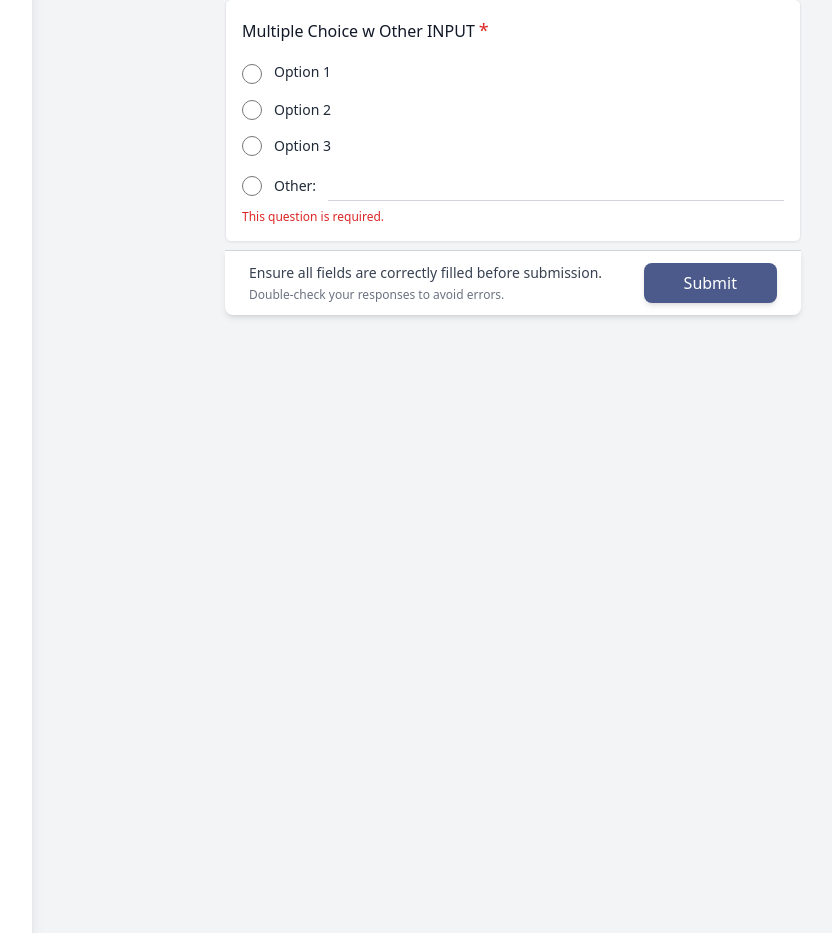
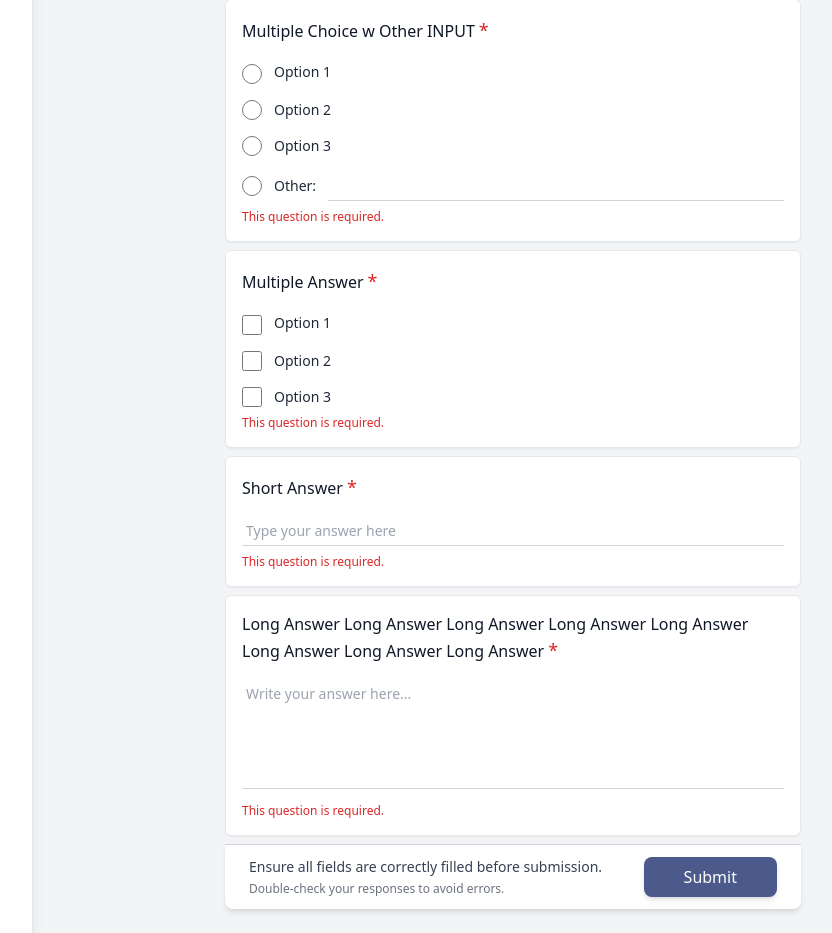
Before and after one commit to BOBLATONIO/ProjectAlumni, a Laravel app: page /questionnaire in a window 1280 px wide. Shown: the part 716-1649 px from the top of the page, without its empty margins (287-1119 px from the left). Run offline with Laravel 12, Linux system fonts and the light colour scheme.

Commit message:
Update Questionnaire

```diff
--- a/resources/views/client/survey-form.blade.php
+++ b/resources/views/client/survey-form.blade.php
@@ -121,6 +121,71 @@
                     <div class="text-xs mt-2 text-red-600 dark:text-red-400">This question is required.</div>
                 </div>
 
+                {{-- multiple answer (checkbox) --}}
+                <div id="question2"
+                    class="w-full max-w-xl bg-white dark:bg-[#252728] p-4 rounded-md shadow-sm border border-gray-200 dark:border-gray-700">
+
+                    <p class="text-base font-medium text-gray-900 dark:text-gray-200 mb-4">
+                        Multiple Answer<span class="text-red-600 text-lg ml-1">*</span>
+                    </p>
+
+                    <div class="space-y-4 text-gray-800 dark:text-gray-300">
+                        <label class="flex items-start gap-3">
+                            <input type="checkbox" name="question2[]" value="option1"
+                                class="mt-1 shrink-0 w-5 h-5 text-purple-600 focus:ring-purple-500 dark:bg-gray-700 dark:border-gray-600">
+                            <span class="text-sm leading-6">Option 1</span>
+                        </label>
+                        <label class="flex items-center gap-3">
+                            <input type="checkbox" name="question2[]" value="option2"
+                                class="shrink-0 w-5 h-5 text-purple-600 focus:ring-purple-500 dark:bg-gray-700 dark:border-gray-600">
+                            <span class="text-sm">Option 2</span>
+                        </label>
+                        <label class="flex items-center gap-3">
+                            <input type="checkbox" name="question2[]" value="option3"
+                                class="shrink-0 w-5 h-5 text-purple-600 focus:ring-purple-500 dark:bg-gray-700 dark:border-gray-600">
+                            <span class="text-sm">Option 3</span>
+                        </label>
+                    </div>
+
+                    <!-- Error message -->
+                    <div class="text-xs mt-2 text-red-600 dark:text-red-400">This question is required.</div>
+                </div>
+
+                {{-- short text input --}}
+                <div id="question3"
+                    class="w-full max-w-xl bg-white dark:bg-[#252728] p-4 rounded-md shadow-sm border border-gray-200 dark:border-gray-700">
+                    <p class="text-base font-medium text-gray-900 dark:text-gray-200 mb-4">
+                        Short Answer<span class="text-red-600 text-lg ml-1">*</span>
+                    </p>
+                    <div class="text-gray-800 dark:text-gray-300">
+                        <input type="text" name="question3"
+                            class="w-full border-b border-gray-300 dark:border-gray-600 focus:outline-none focus:border-purple-600 text-sm bg-transparent py-1 px-1 text-gray-900 dark:text-gray-100"
+                            placeholder="Type your answer here">
+                    </div>
+
+                    <!-- Error message -->
+                    <div class="text-xs mt-2 text-red-600 dark:text-red-400">This question is required.</div>
+                </div>
+
+                {{-- long answer input --}}
+                <div id="question4"
+                    class="w-full max-w-xl bg-white dark:bg-[#252728] p-4 rounded-md shadow-sm border border-gray-200 dark:border-gray-700">
+                    <p class="text-base font-medium text-gray-900 dark:text-gray-200 mb-4">
+                        Long Answer Long Answer Long Answer Long Answer Long Answer Long Answer Long Answer Long
+                        Answer<span class="text-red-600 text-lg ml-1">*</span>
+                    </p>
+                    <div class="text-gray-800 dark:text-gray-300">
+                        <textarea name="question4" rows="5"
+                            class="w-full border-b border-gray-300 dark:border-gray-600 focus:outline-none focus:border-purple-600 text-sm bg-transparent py-1 px-1 text-gray-900 dark:text-gray-100 resize-none"
+                            placeholder="Write your answer here..."></textarea>
+                    </div>
+                    <!-- Error message -->
+                    <div class="text-xs mt-2 text-red-600 dark:text-red-400">This question is required.</div>
+                </div>
+
+
+
+
                 <div
                     class="flex items-center w-full bg-white dark:bg-[#252728] shadow-md max-w-xl  mb-6 p-6 py-3 rounded-b-lg justify-between border-t border-gray-300 dark:border-gray-600">
                     <div class="flex flex-col">
```
